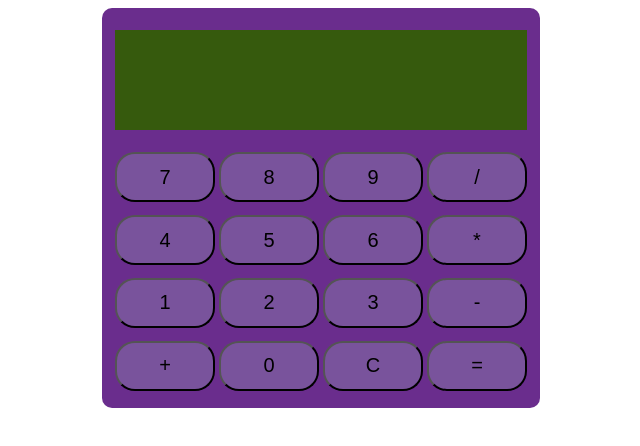
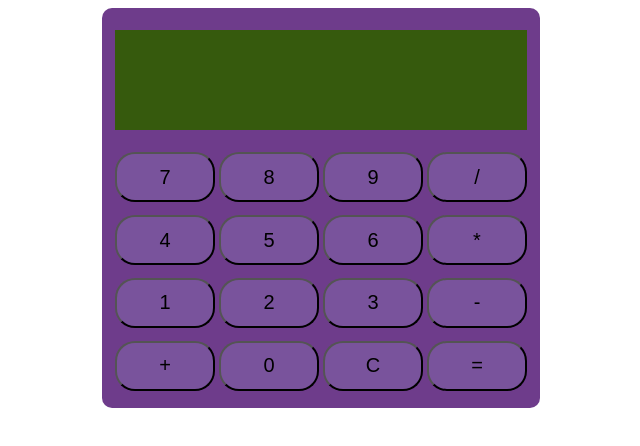
Before and after one commit to m1ll444/calculadora, a plain HTML site: page index.html in a window 1280 px wide. Shown: the whole page, without its empty margins (319-959 px from the left). Drawn offline with Linux system fonts and the light colour scheme.

Commit message:
Cambio de color
El cambio de color fue hecho en el archivo style.css

```diff
--- a/style.css
+++ b/style.css
@@ -1,6 +1,6 @@
 .calculadora{
     margin: auto; /*Centrar*/
-    background-color: rgb(106, 45, 141);
+    background-color: rgb(110, 60, 139);
     padding: 10px;
     width: 400px;
     height: 400px;
```
